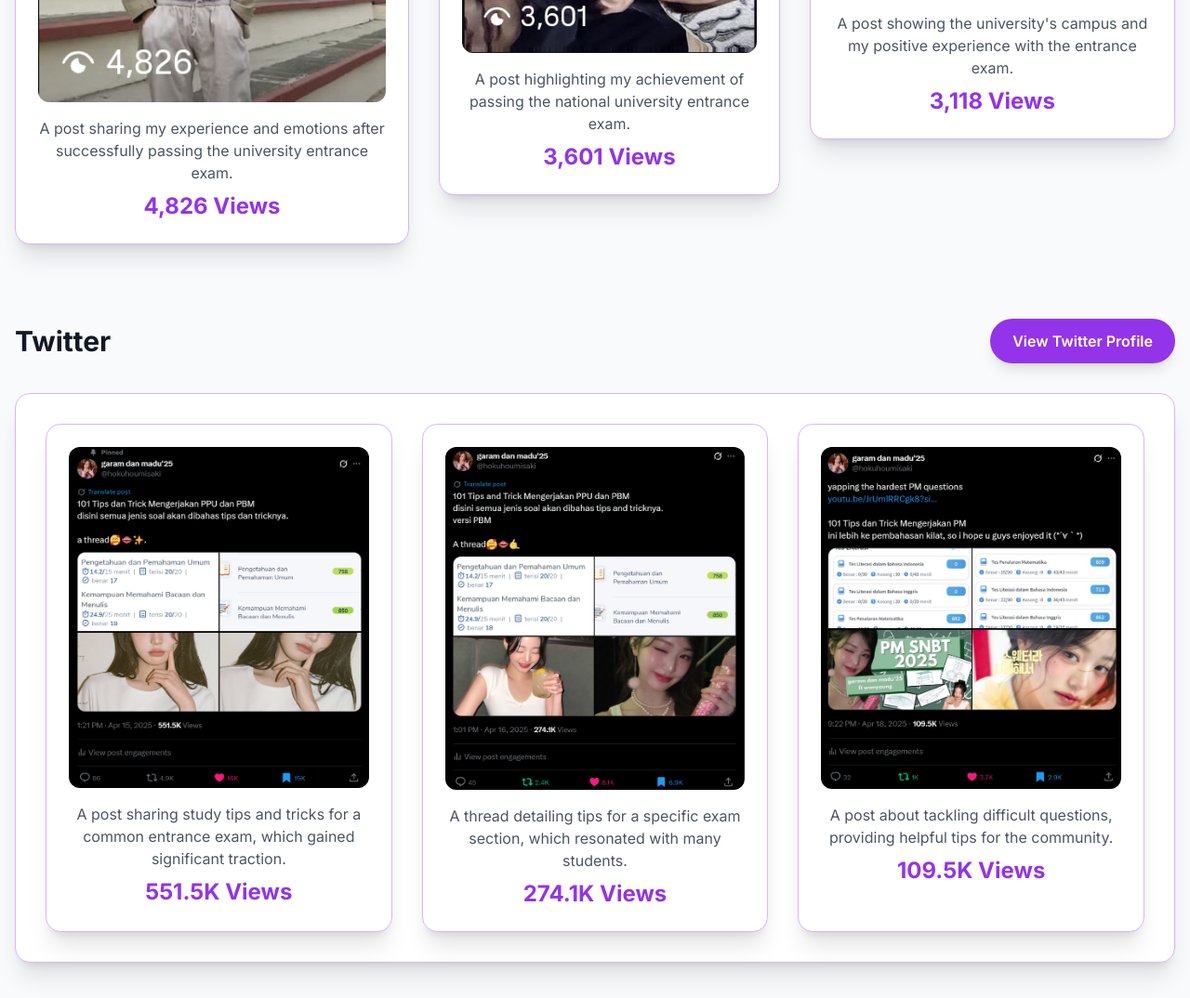
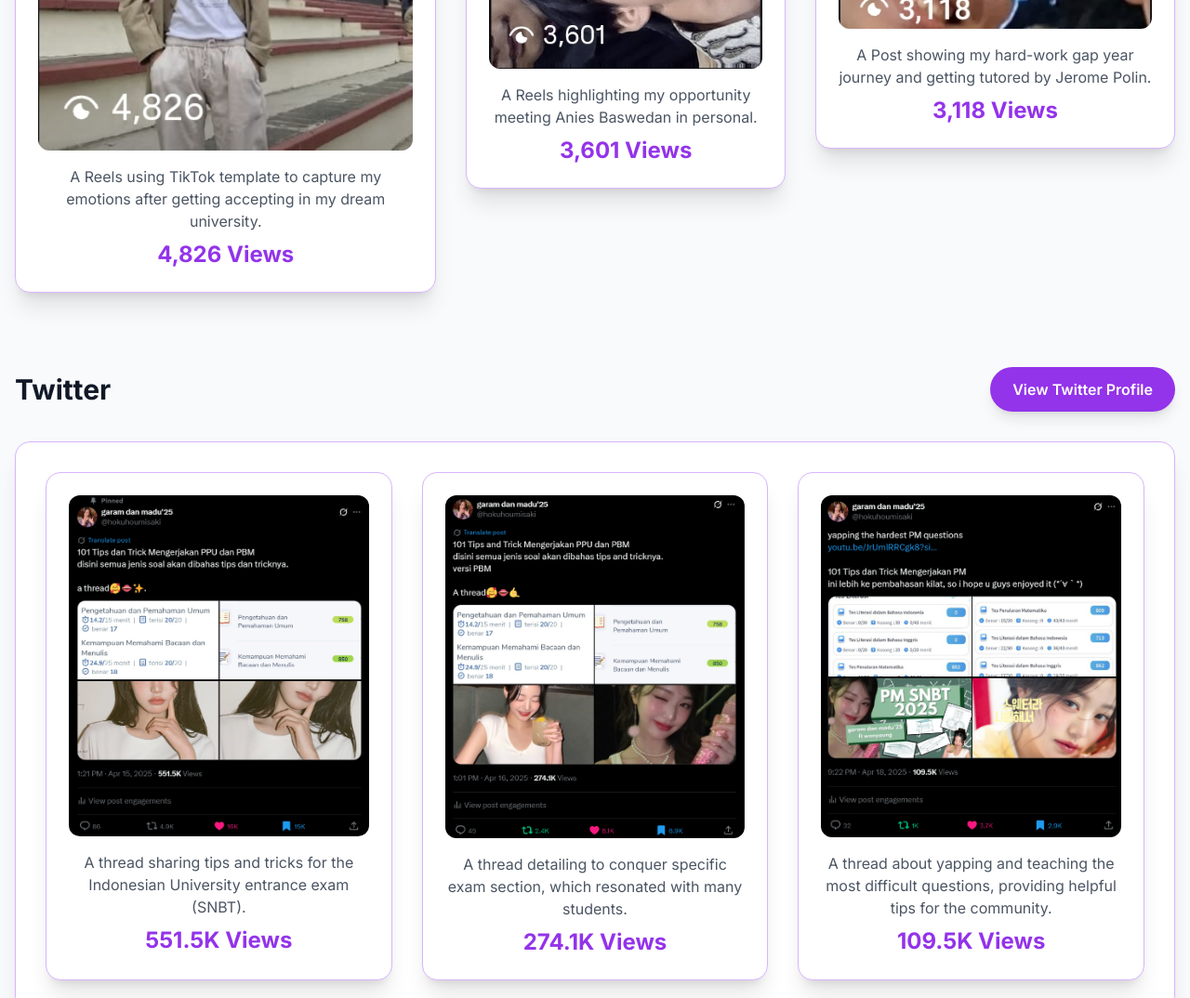
Before and after one commit to bupponzifebugm/Portfolio-Personal-Branding, a plain HTML site: page index.html in a window 1280 px wide. Shown: the part 2151-3225 px from the top of the page at 93% size. Drawn offline with nearby package versions, Linux system fonts and the light colour scheme.

Commit message:
Update index.html

```diff
--- a/index.html
+++ b/index.html
@@ -79,19 +79,19 @@
                     <!-- Instagram Content Card 3 -->
                     <div class="bg-white p-6 rounded-2xl shadow-xl border border-purple-300 flex flex-col items-center">
                         <img src="https://raw.githubusercontent.com/bupponzifebugm/Portfolio-Personal-Branding/main/3.jpg" alt="Instagram Content 3" class="w-full h-auto rounded-xl mb-4">
-                        <p class="text-gray-600 mb-2 text-center">A post sharing my experience and emotions after successfully passing the university entrance exam.</p>
+                        <p class="text-gray-600 mb-2 text-center">A Reels using TikTok template to capture my emotions after getting accepting in my dream university.</p>
                         <p class="text-2xl font-bold text-purple-600 text-center">4,826 Views</p>
                     </div>
                     <!-- Instagram Content Card 1 -->
                     <div class="bg-white p-6 rounded-2xl shadow-xl border border-purple-300 flex flex-col items-center">
                         <img src="https://raw.githubusercontent.com/bupponzifebugm/Portfolio-Personal-Branding/main/anies.jpg" alt="Instagram Content 2" class="w-full h-auto rounded-xl mb-4">
-                        <p class="text-gray-600 mb-2 text-center">A post highlighting my achievement of passing the national university entrance exam.</p>
+                        <p class="text-gray-600 mb-2 text-center">A Reels highlighting my opportunity meeting Anies Baswedan in personal.</p>
                         <p class="text-2xl font-bold text-purple-600 text-center">3,601 Views</p>
                     </div>
                     <!-- Instagram Content Card 2 -->
                     <div class="bg-white p-6 rounded-2xl shadow-xl border border-purple-300 flex flex-col items-center">
                         <img src="https://raw.githubusercontent.com/bupponzifebugm/Portfolio-Personal-Branding/main/gapyear.jpg" alt="Instagram Content 2" class="w-full h-auto rounded-xl mb-4">
-                        <p class="text-gray-600 mb-2 text-center">A post showing the university's campus and my positive experience with the entrance exam.</p>
+                        <p class="text-gray-600 mb-2 text-center">A Post showing my hard-work gap year journey and getting tutored by Jerome Polin.</p>
                         <p class="text-2xl font-bold text-purple-600 text-center">3,118 Views</p>
                     </div>
                 </div>
@@ -110,19 +110,19 @@
                         <!-- Twitter Content Card 1 -->
                         <div class="bg-white p-6 rounded-2xl shadow-xl border border-purple-300">
                             <img src="https://raw.githubusercontent.com/bupponzifebugm/Portfolio-Personal-Branding/main/ppu.png" alt="Twitter Post 1" class="w-full rounded-xl mb-4 h-auto">
-                            <p class="text-gray-600 mb-2 text-center">A post sharing study tips and tricks for a common entrance exam, which gained significant traction.</p>
+                            <p class="text-gray-600 mb-2 text-center">A thread sharing tips and tricks for the Indonesian University entrance exam (SNBT).</p>
                             <p class="text-2xl font-bold text-purple-600 text-center">551.5K Views</p>
                         </div>
                         <!-- Twitter Content Card 2 -->
                         <div class="bg-white p-6 rounded-2xl shadow-xl border border-purple-300">
                             <img src="https://raw.githubusercontent.com/bupponzifebugm/Portfolio-Personal-Branding/main/pbm.png" alt="Twitter Post 2" class="w-full rounded-xl mb-4 h-auto">
-                            <p class="text-gray-600 mb-2 text-center">A thread detailing tips for a specific exam section, which resonated with many students.</p>
+                            <p class="text-gray-600 mb-2 text-center">A thread detailing to conquer specific exam section, which resonated with many students.</p>
                             <p class="text-2xl font-bold text-purple-600 text-center">274.1K Views</p>
                         </div>
                         <!-- Twitter Content Card 3 -->
                         <div class="bg-white p-6 rounded-2xl shadow-xl border border-purple-300">
                             <img src="https://raw.githubusercontent.com/bupponzifebugm/Portfolio-Personal-Branding/main/pm.png" alt="Twitter Post 3" class="w-full rounded-xl mb-4 h-auto">
-                            <p class="text-gray-600 mb-2 text-center">A post about tackling difficult questions, providing helpful tips for the community.</p>
+                            <p class="text-gray-600 mb-2 text-center">A thread about yapping and teaching the most difficult questions, providing helpful tips for the community.</p>
                             <p class="text-2xl font-bold text-purple-600 text-center">109.5K Views</p>
                         </div>
                     </div>
```
